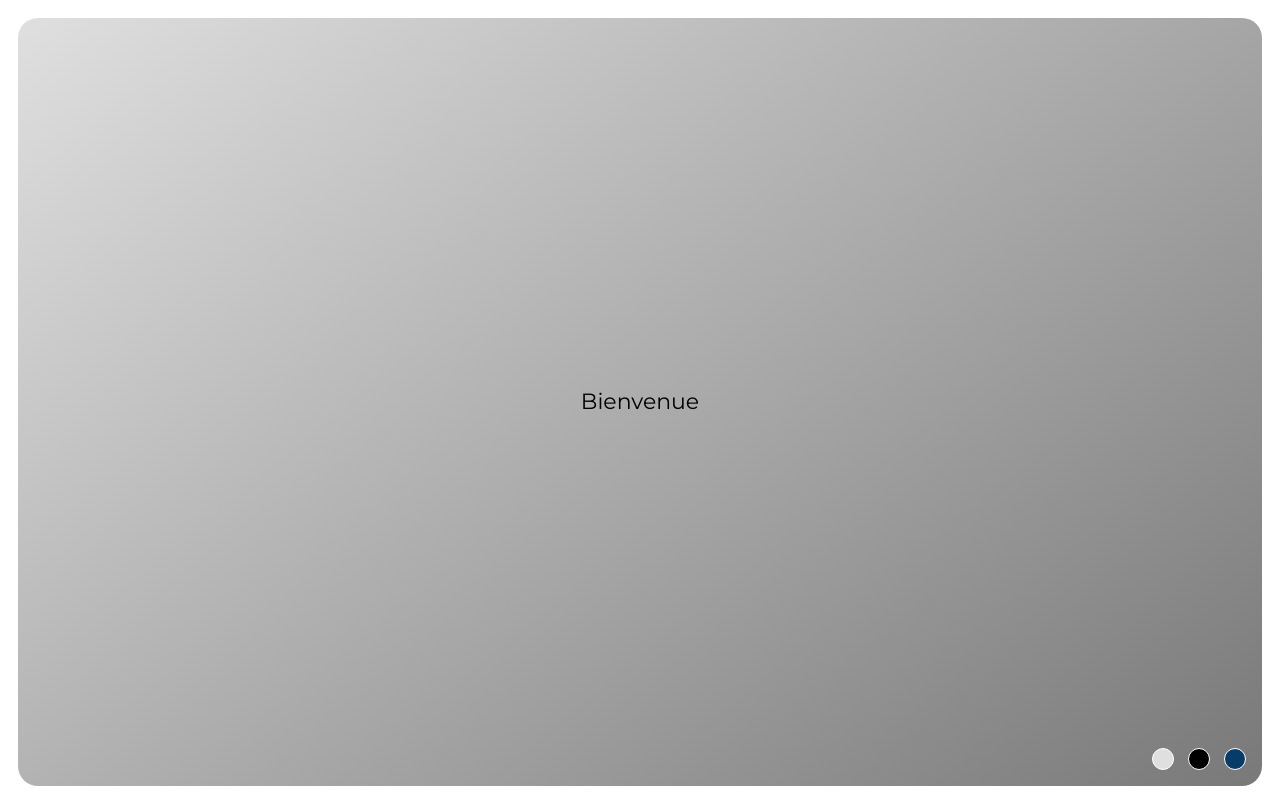
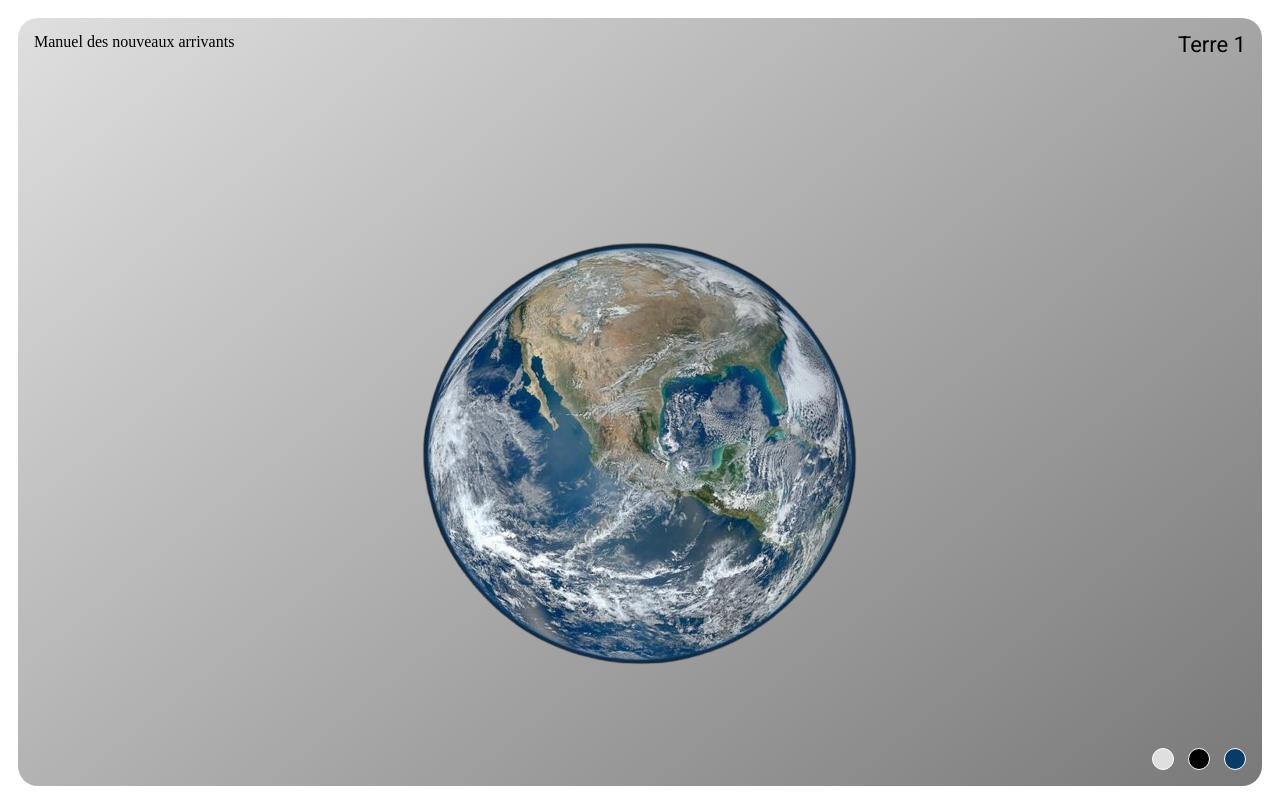
Before and after one commit to Debliqui/terre-1, a React (Vite) app: page / in a window 1280 px wide. Built offline with nearby package versions, Linux system fonts and the light colour scheme.

Commit message:
Refactor and add earth image

```diff
--- a/src/App.jsx
+++ b/src/App.jsx
@@ -1,8 +1,9 @@
-import "./App.scss"
 import { useContext, useEffect } from "react"
 import ThemeContext from "./contexts/ThemeContext"
 import Settings from "./component/Settings"
 
+import "./App.scss"
+import Earth from "./assets/PIA18033.svg"
 function App() {
   const { theme } = useContext(ThemeContext)
 
@@ -13,7 +14,12 @@ function App() {
 
   return (
     <main className="main">
-      <h1>Bienvenue</h1>
+      <img src={Earth} alt="" className="main__earth" />
+      <header className="main__header">
+        <h1>Terre 1</h1>
+        <h2>Manuel des nouveaux arrivants</h2>
+      </header>
+
       <Settings />
     </main>
   )
--- a/src/App.scss
+++ b/src/App.scss
@@ -45,14 +45,33 @@ body {
 .main {
   background: var(--background-main);
   color: var(--color);
-  height: 96vh;
+  height: 92vh;
   display: flex;
   margin: 18px;
   flex-direction: column;
   align-items: center;
-  justify-content: center;
   border-radius: 20px;
   position: relative;
+  padding: 16px;
+  &__earth {
+    position: absolute;
+    top: 25%;
+    @include screen_tablet {
+      width: 450px;
+      height: 450px;
+    }
+    @include screen_mobile {
+      width: 400px;
+      height: 400px;
+    }
+  }
+
+  &__header {
+    width: 100%;
+    display: flex;
+    flex-direction: row-reverse;
+    justify-content: space-between;
+  }
   .settings {
     position: absolute;
     bottom: 16px;
--- a/src/index.scss
+++ b/src/index.scss
@@ -148,8 +148,8 @@ table {
 }
 
 :root {
-  --title-font: "Montserrat", sans-serif;
-  --body-font: "Roboto", sans-serif;
+  --body-font: "Montserrat", sans-serif;
+  --title-font: "Roboto", sans-serif;
   font-optical-sizing: auto;
   font-weight: 400;
   font-style: normal;
```
Also changed, not shown: src/assets/PIA18033.svg (added).
